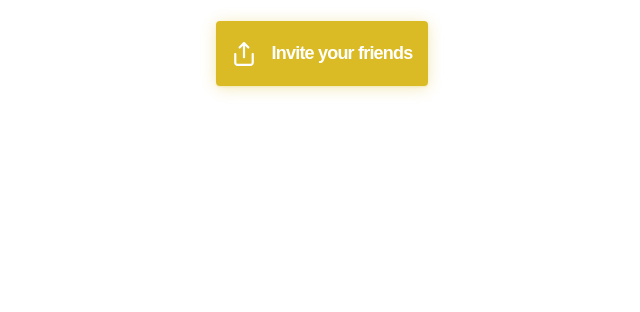
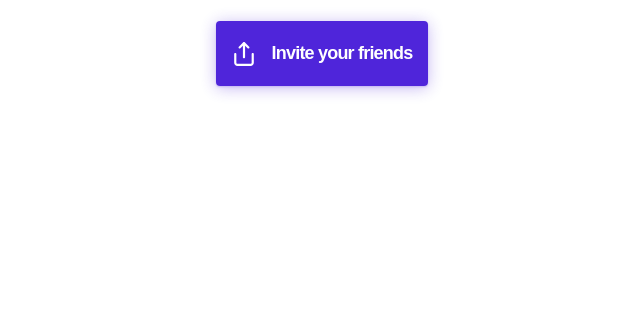
Before and after one commit to AMoreaux/AMoreaux.github.io, a plain HTML site: page index.html in a window 1280 px wide. Shown: the part 488-800 px from the top of the page, without its empty margins (318-958 px from the left). Drawn offline with Linux system fonts and the light colour scheme.

Commit message:
Update design token

```diff
--- a/color.css
+++ b/color.css
@@ -1,5 +1,5 @@
 :root {
-  --app: #dabb25;
+  --app: #4f25da;
   --background: #ffffff;
   --text: #020317;
 }
```
